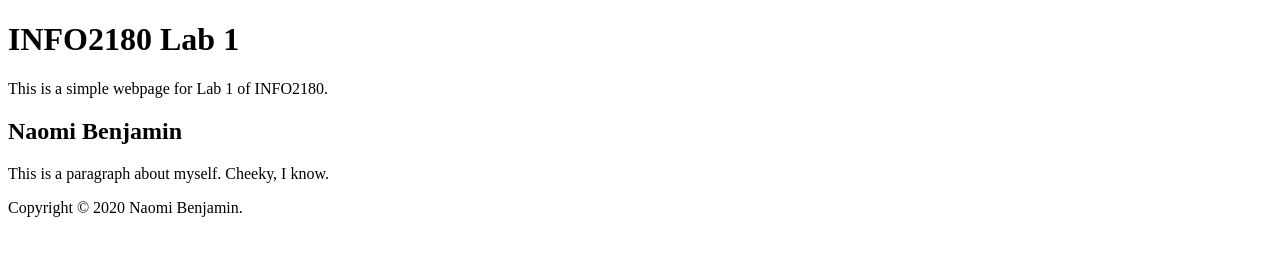
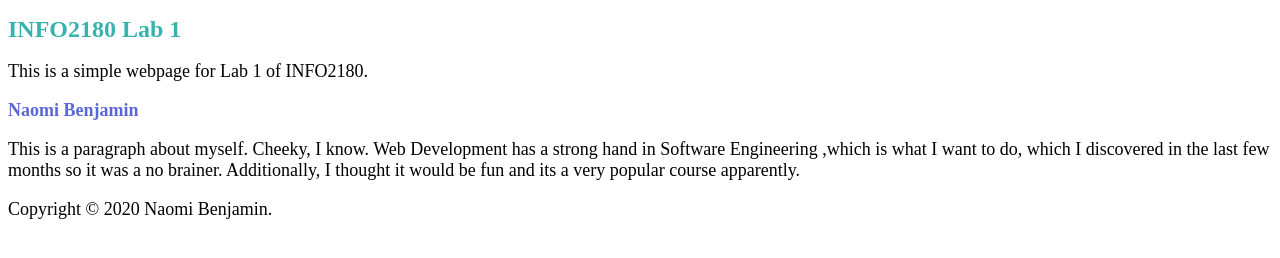
Before and after one commit to BNivia/info2180-lab1, a plain HTML site: page index.html in a window 1280 px wide. Drawn offline with Linux system fonts and the light colour scheme.

Commit message:
Added paragraph about myself in index.html and created a style sheet

```diff
--- a/index.html
+++ b/index.html
@@ -4,6 +4,7 @@
     <meta charset="UTF-8">
     <meta name="viewport" content="width=device-width, initial-scale=1.0">
     <meta http-equiv="X-UA-Compatible" content="ie=edge">
+    <link rel="stylesheet" href="style.css">
     <title>INFO2180 Lab1</title>
 </head>
 <body>
@@ -13,7 +14,10 @@
     </header>
     <main>
         <h2>Naomi Benjamin</h2>
-        <p>This is a paragraph about myself. Cheeky, I know.</p>
+        <p>This is a paragraph about myself. Cheeky, I know. Web Development has a strong hand in Software Engineering ,which is what I want to do,
+            which I discovered in the last few months so it was a no brainer. Additionally, I thought it would be fun and
+            its a very popular course apparently.
+        </p>
     </main>
     <footer>
         <p>Copyright &copy; 2020 Naomi Benjamin.</p>
--- /dev/null
+++ b/style.css
@@ -0,0 +1,13 @@
+h1{
+    font-size: 24px;
+    color: #38B2AC;
+}
+
+h2{
+    font-size: 18px;
+    color: #5A67D8;
+}
+
+p{
+    font-size: 18px;
+}
```
